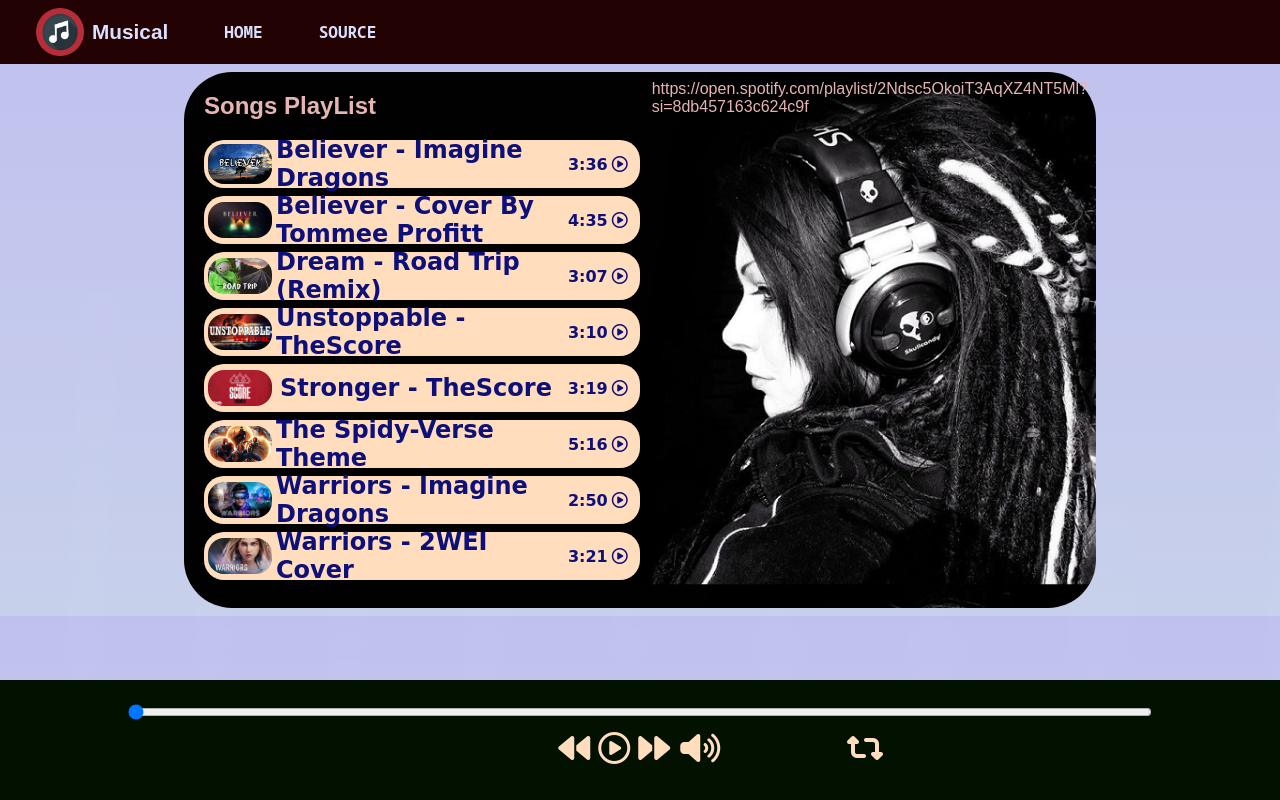
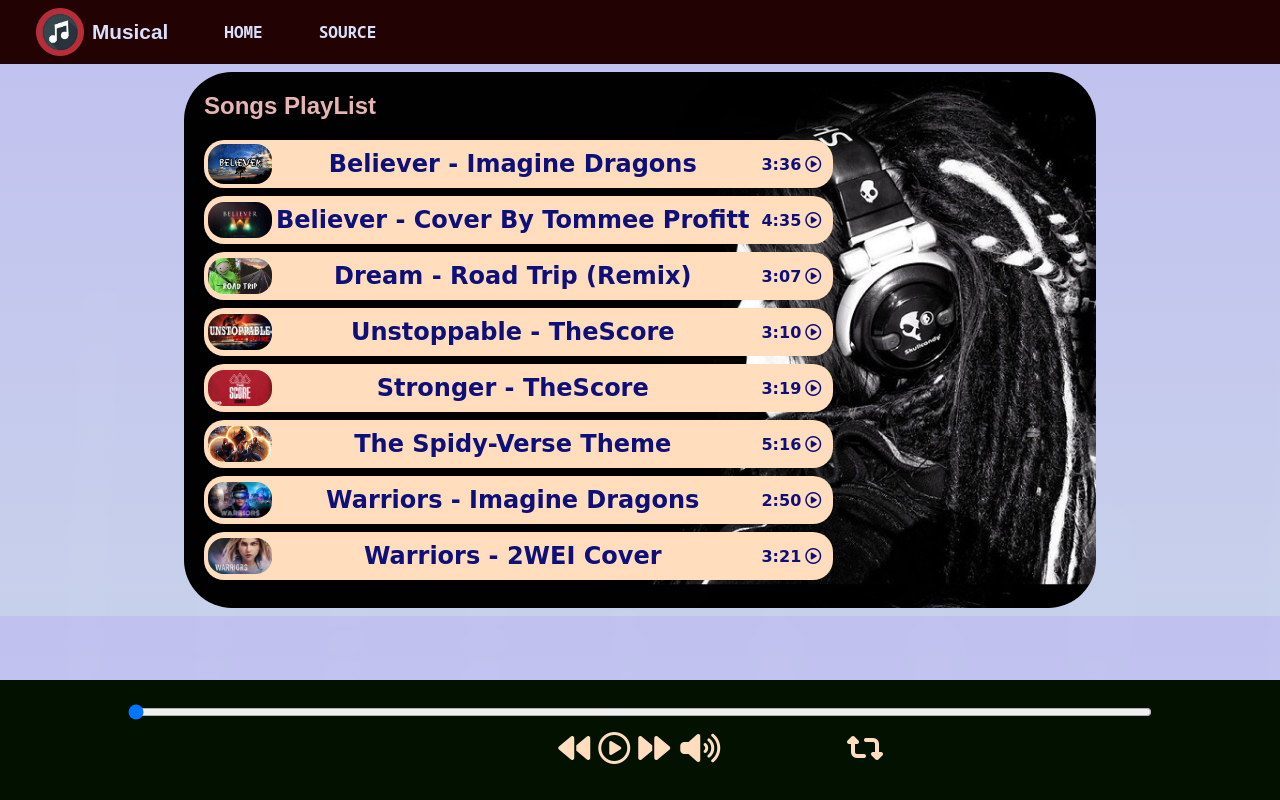
Before and after one commit to Anany-Aadil/musical, a website: page index.html in a window 1280 px wide. Drawn offline with Linux system fonts and the light colour scheme; a web font is replaced by a local one.

Commit message:
Update index.html

```diff
--- a/index.html
+++ b/index.html
@@ -123,7 +123,6 @@
           </article>
         </header>
       </div>
-      <span>https://open.spotify.com/playlist/2Ndsc5OkoiT3AqXZ4NT5Ml?si=8db457163c624c9f</span>
     </section>
     <footer class="Bottom">
       <label for="mainProgressBar"> </label><input
```
